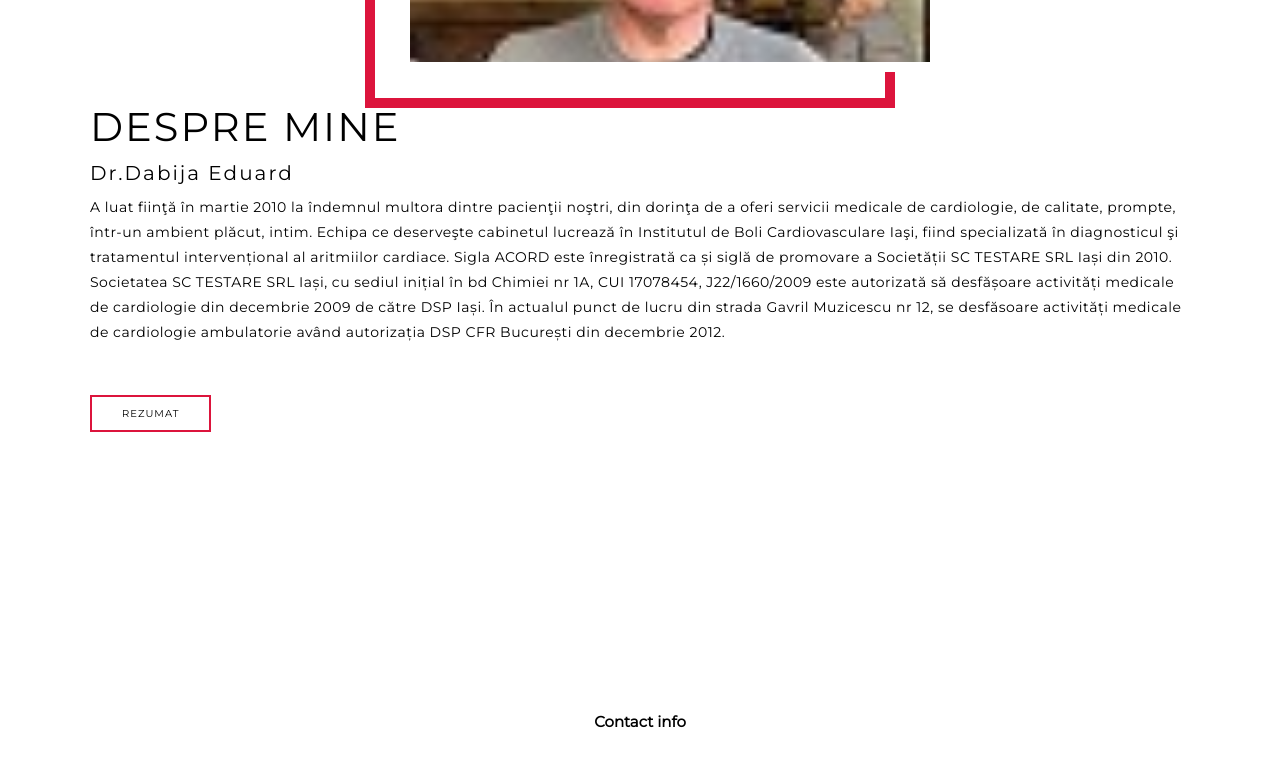
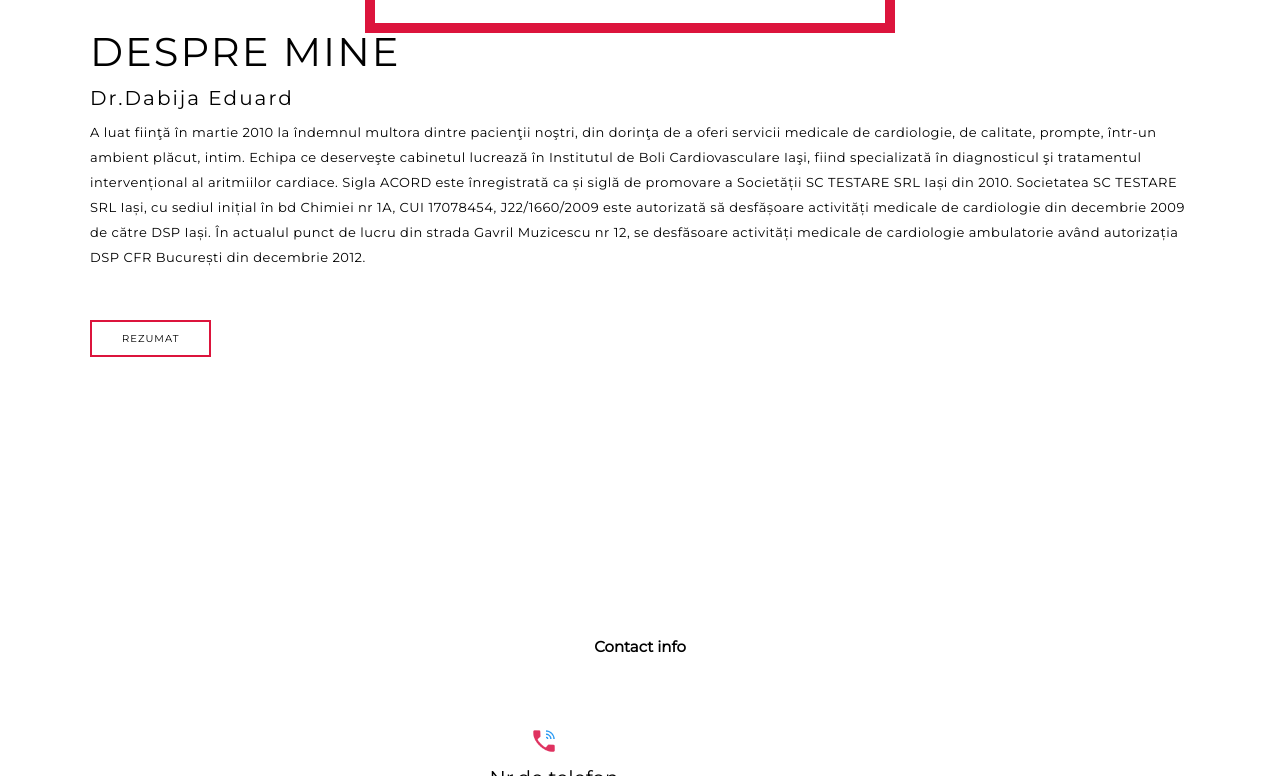
Before and after one commit to Emmarichter/dabijaeduard.com, a plain HTML site: page index.html in a window 1280 px wide. Shown: the part 2683-3459 px from the top of the page. Drawn offline with Linux system fonts and the light colour scheme.

Commit message:
Add files via upload

```diff
--- a/style.css
+++ b/style.css
@@ -31,7 +31,7 @@ img{
 }
 p{
     color:black;
-    font-size: 1.4rem;
+    font-size: 1.3rem;
     margin-top: 5px;
     line-height:2.5rem;
     font-weight: 300;
@@ -476,7 +476,7 @@ nav{
 }
 /* End  key framse */
 /* media query for tablet */
-@media only scrren and (min-width:424px){
+@media only scrren and (min-width:388px){
 .cta {
     font-size: 1rem;
     padding: 10px 20px;
@@ -538,18 +538,20 @@ h1.section-title{
 }
 #contact .contact-item {
     margin: 20px;
-    flex-direction: row;
+    flex-direction: column;
 }
 #contact .contact-item .icon{
-    height: 70px;
-    width: 70px;
+    height: 30px;
+    width: 30px;
+
 }
 #contact .contact-item .icon img{
     object-fit: contain;
+
 }
 #contact .contact-item .contact-info{
     width: 100%;
-    text-align: left;
+    text-align: center;
     padding-left: 20px;
 }
 
```
